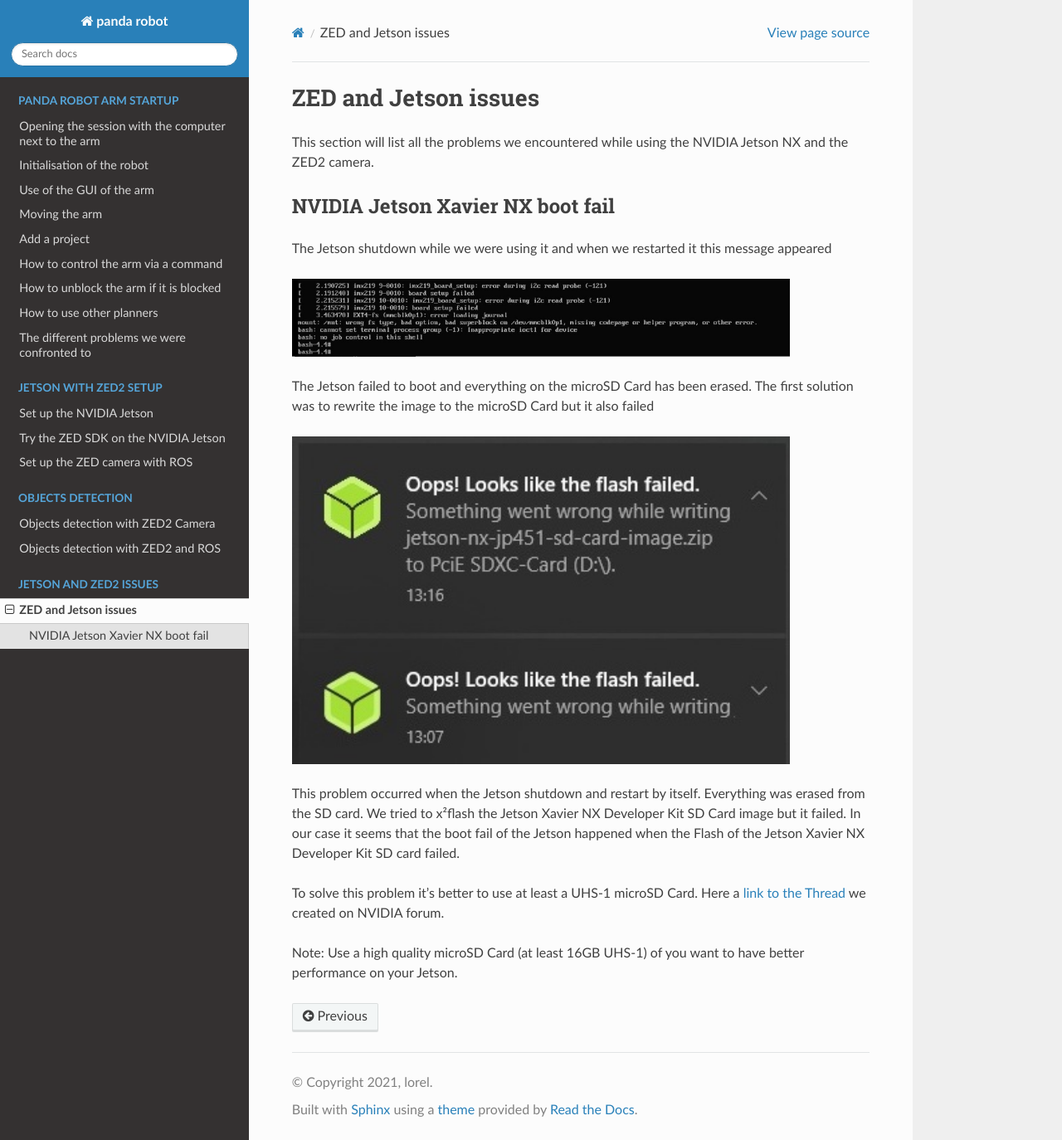
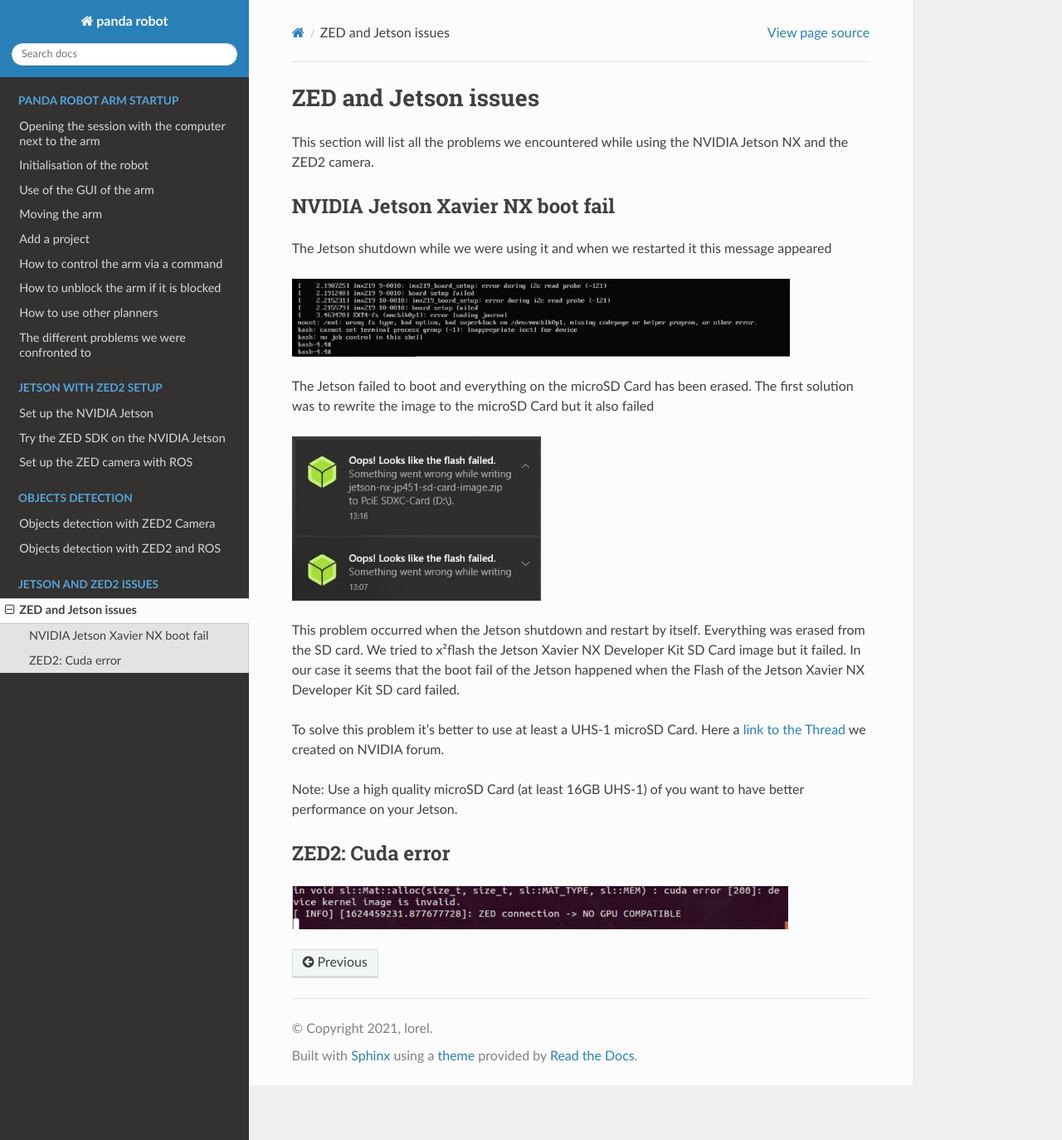
Before and after one commit to kmerckae/panda_safe_hrc_tutorial, a Sphinx documentation site: the page built from source/zed_jetson_issues/jetson_boot.rst, in a window 1280 px wide and 1374 px high. Shown: the whole window at 83% size. Built offline with Sphinx 7.4.7 and the Read the Docs theme 2.0.0, drawn with Linux system fonts in a browser that asks for light colours.

Commit message:
JETSON AND ZED2 ISSUES add ZED2: Cuda error

```diff
--- a/source/zed_jetson_issues/jetson_boot.rst
+++ b/source/zed_jetson_issues/jetson_boot.rst
@@ -14,7 +14,7 @@ The Jetson shutdown while we were using it and when we restarted it this message
 The Jetson failed to boot and everything on the microSD Card has been erased. The first solution was to rewrite the image to the microSD Card but it also failed
 
 .. image:: images/flash_failed.jpg
-    :width: 600
+    :width: 300
 
 This problem occurred when the Jetson shutdown and restart by itself. Everything was erased from the SD card. We tried to x²flash the Jetson Xavier NX Developer Kit SD Card image but it failed.
 In our case it seems that the boot fail of the Jetson happened when the Flash of the Jetson Xavier NX Developer Kit SD card failed.
@@ -23,3 +23,9 @@ To solve this problem it's better to use at least a UHS-1 microSD Card.
 Here a `link to the Thread <https://forums.developer.nvidia.com/t/nvidia-jetson-xavier-nx-boot-fail/182229?u=kouassi948>`_ we created on NVIDIA forum.
 
 Note: Use a high quality microSD Card (at least 16GB UHS-1) of you want to have better performance on your Jetson.
+
+ZED2: Cuda error
+----------------
+
+.. image:: ./images/cuda_error.png
+    :width: 600
```
Also changed, not shown: source/zed_jetson_issues/images/cuda_error.png (added).
